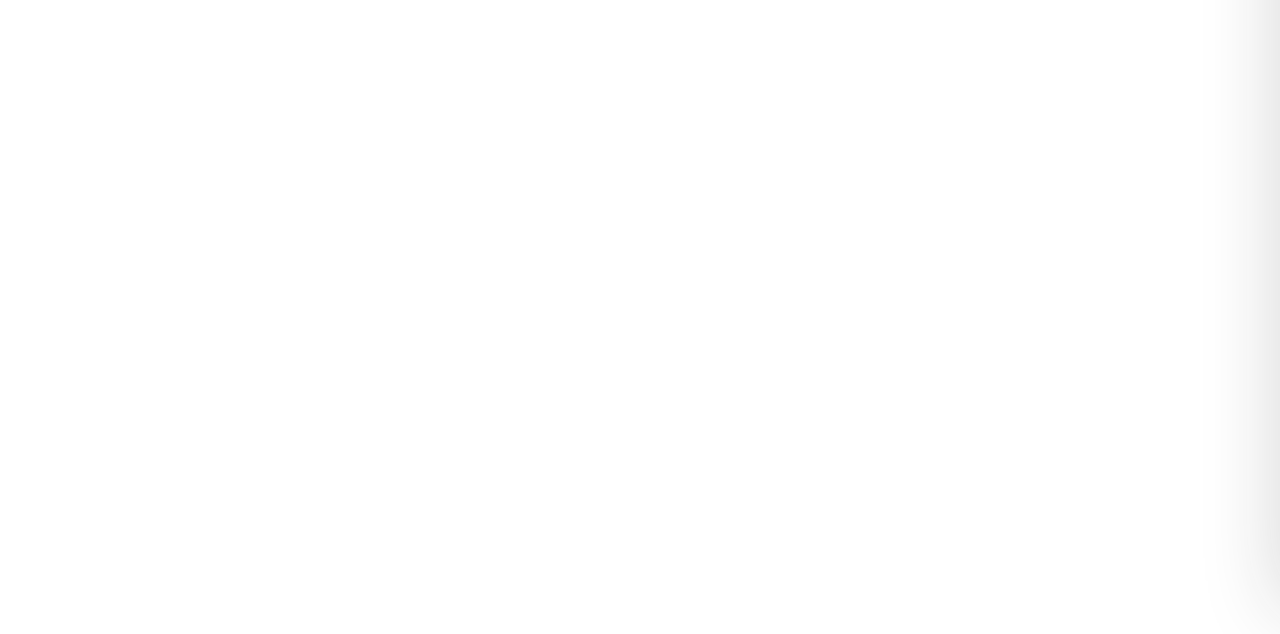
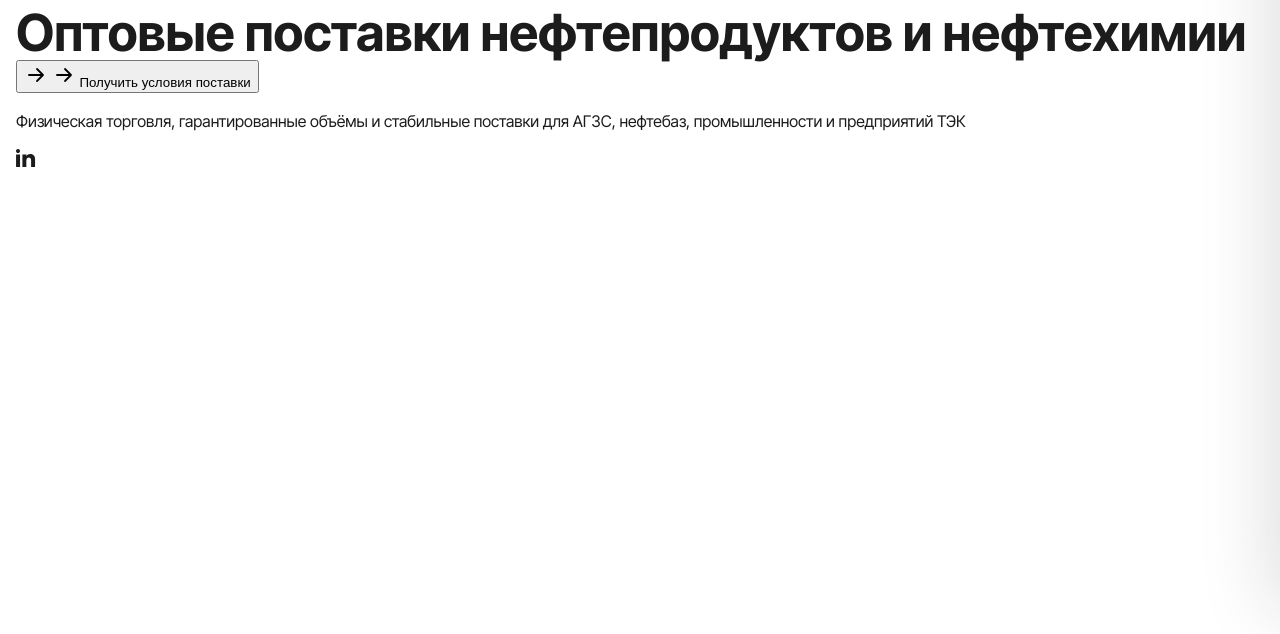
Before and after one commit to kindyakov/him_trejding, a website built with Parcel: page src/pages/index.html in a window 1280 px wide. Shown: the part 152-786 px from the top of the page. Built offline with nearby package versions, Linux system fonts and the light colour scheme; what a11y-dialog, just-validate would draw is missing.

Commit message:
hero section

```diff
--- a/src/pages/index.html
+++ b/src/pages/index.html
@@ -1,18 +1,57 @@
 <!doctype html>
 <html lang="ru">
-  <include
-    src="../partials/head.html"
-    locals='{"page_title":"Главная - Him Trading","page_description":""}'
-  >
+<include src="../partials/head.html" locals='{"page_title":"Главная - Him Trading","page_description":""}'>
 </include>
 
 <body>
   <include src="../partials/sprite.html"></include>
   <include src="../partials/header.html"></include>
 
-    <main class="page"></main>
+  <main class="page">
+    <section class="hero" aria-labelledby="hero-title">
+      <div class="hero__media" aria-hidden="true">
+        <video class="hero__video" src="../assets/video/14523608_3840_2160_30fps.mp4" autoplay muted loop
+          playsinline></video>
+      </div>
+      <div class="hero__container container">
+
+        <h1 class="hero__title" id="hero-title">Оптовые поставки нефтепродуктов и нефтехимии</h1>
+        <div class="hero__content">
+          <div class="hero__block">
+            <button class="button-primary" type="button" data-request-modal-open
+              aria-controls="request-price-modal">
+              <span class="button-primary__icon" aria-hidden="true">
+                <svg width="24" height="24">
+                  <use href="#icon-arrow-right"></use>
+                </svg>
+                <svg width="24" height="24">
+                  <use href="#icon-arrow-right"></use>
+                </svg>
+              </span>
+              <span class="button-primary__text">Получить условия поставки</span>
+            </button>
+          </div>
+
+          <div class="hero__block hero__block--right">
+            <p class="hero__description">
+              Физическая торговля, гарантированные объёмы и стабильные поставки для АГЗС, нефтебаз,
+              промышленности и предприятий ТЭК
+            </p>
+            <a class="hero__social" href="https://www.linkedin.com/" aria-label="LinkedIn">
+              <svg width="20" height="18" viewBox="0 0 20 18" fill="none" xmlns="http://www.w3.org/2000/svg">
+                <path
+                  d="M4 2.001C3.99974 2.53143 3.78877 3.04004 3.41351 3.41492C3.03825 3.78981 2.52943 4.00027 1.999 4C1.46857 3.99974 0.959965 3.78877 0.585079 3.41351C0.210194 3.03825 -0.000264966 2.52943 2.50361e-07 1.999C0.000265467 1.46857 0.211233 0.959965 0.586494 0.585079C0.961754 0.210194 1.47057 -0.000264966 2.001 2.50361e-07C2.53143 0.000265467 3.04004 0.211233 3.41492 0.586494C3.78981 0.961754 4.00027 1.47057 4 2.001ZM4.06 5.481H0.0600002V18.001H4.06V5.481ZM10.38 5.481H6.4V18.001H10.34V11.431C10.34 7.771 15.11 7.431 15.11 11.431V18.001H19.06V10.071C19.06 3.901 12 4.131 10.34 7.161L10.38 5.481Z"
+                  fill="currentColor" />
+              </svg>
+            </a>
+          </div>
+        </div>
+      </div>
+    </section>
+  </main>
 
   <include src="../partials/footer.html"></include>
   <include src="../partials/modal.html"></include>
 </body>
+
 </html>
```
Lines whose indentation alone changed are shown as unchanged.
